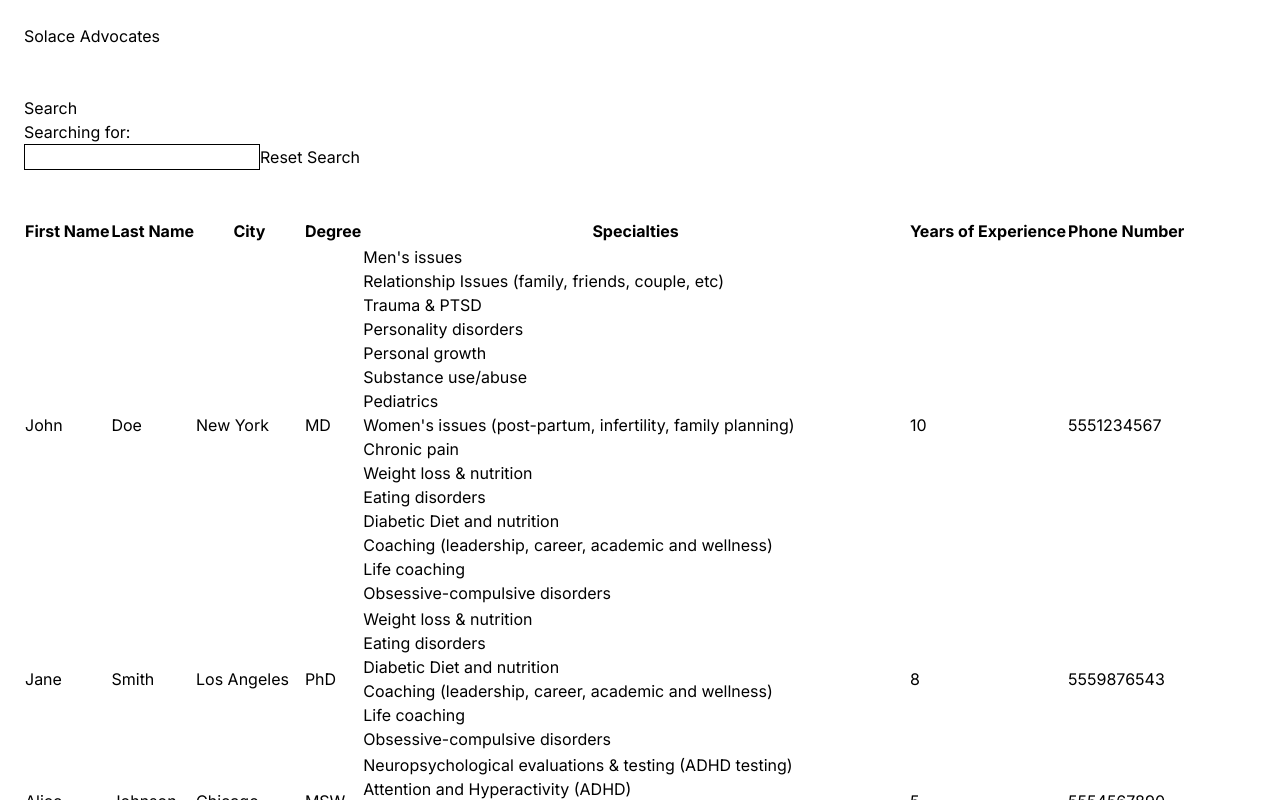
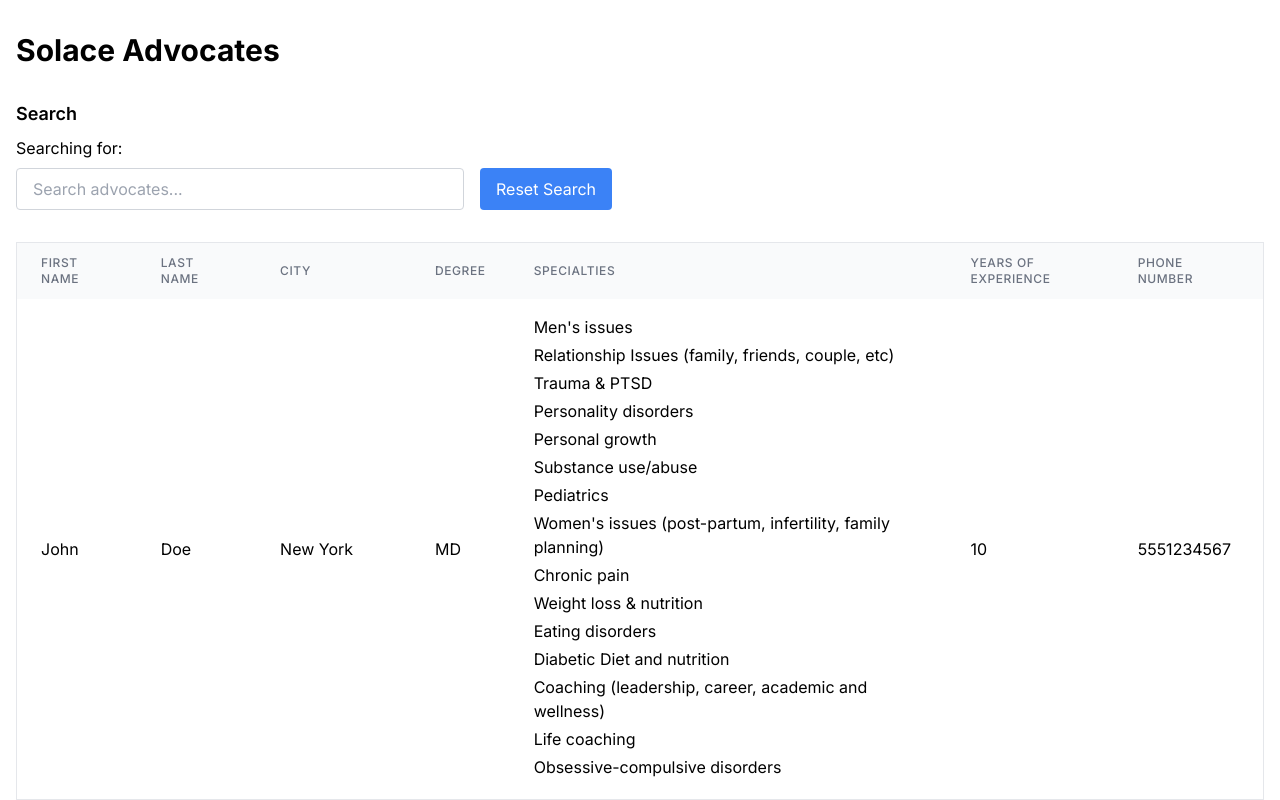
Before and after one commit to tharper/solace-assignment, a Next.js app: page / in a window 1280 px wide. Shown: the top 800 px of the page. Built offline with nearby package versions, Linux system fonts and the light colour scheme.

Commit message:
Tailwinds default component styling

```diff
--- a/src/app/page.tsx
+++ b/src/app/page.tsx
@@ -29,7 +29,7 @@ export default function Home() {
         advocate.city.includes(searchTerm) ||
         advocate.degree.includes(searchTerm) ||
         advocate.specialties.includes(searchTerm) ||
-        advocate.yearsOfExperience.includes(searchTerm)
+        (searchTerm && !isNaN(Number(searchTerm)) && advocate.yearsOfExperience === Number(searchTerm))
       );
     });
 
@@ -42,52 +42,63 @@ export default function Home() {
   };
 
   return (
-    <main style={{ margin: "24px" }}>
-      <h1>Solace Advocates</h1>
-      <br />
-      <br />
-      <div>
-        <p>Search</p>
-        <p>
-          Searching for: <span id="search-term"></span>
+    <main className="container mx-auto px-4 py-8">
+      <h1 className="text-3xl font-bold mb-8">Solace Advocates</h1>
+
+      <div className="mb-8">
+        <p className="text-lg font-semibold mb-2">Search</p>
+        <p className="mb-2">
+          Searching for: <span id="search-term" className="font-medium"></span>
         </p>
-        <input style={{ border: "1px solid black" }} onChange={onChange} />
-        <button onClick={onClick}>Reset Search</button>
+        <div className="flex gap-4">
+          <input
+            className="border border-gray-300 rounded px-4 py-2 w-full max-w-md focus:outline-none focus:ring-2 focus:ring-blue-500"
+            onChange={onChange}
+            placeholder="Search advocates..."
+          />
+          <button
+            onClick={onClick}
+            className="bg-blue-500 text-white px-4 py-2 rounded hover:bg-blue-600 transition-colors"
+          >
+            Reset Search
+          </button>
         </div>
-      <br />
-      <br />
-      <table>
-        <thead>
+      </div>
+
+      <div className="overflow-x-auto">
+        <table className="min-w-full bg-white border border-gray-200">
+          <thead className="bg-gray-50">
             <tr>
-            <th>First Name</th>
-            <th>Last Name</th>
-            <th>City</th>
-            <th>Degree</th>
-            <th>Specialties</th>
-            <th>Years of Experience</th>
-            <th>Phone Number</th>
+              <th className="px-6 py-3 text-left text-xs font-medium text-gray-500 uppercase tracking-wider">First Name</th>
+              <th className="px-6 py-3 text-left text-xs font-medium text-gray-500 uppercase tracking-wider">Last Name</th>
+              <th className="px-6 py-3 text-left text-xs font-medium text-gray-500 uppercase tracking-wider">City</th>
+              <th className="px-6 py-3 text-left text-xs font-medium text-gray-500 uppercase tracking-wider">Degree</th>
+              <th className="px-6 py-3 text-left text-xs font-medium text-gray-500 uppercase tracking-wider">Specialties</th>
+              <th className="px-6 py-3 text-left text-xs font-medium text-gray-500 uppercase tracking-wider">Years of Experience</th>
+              <th className="px-6 py-3 text-left text-xs font-medium text-gray-500 uppercase tracking-wider">Phone Number</th>
             </tr>
           </thead>
-        <tbody>
+          <tbody className="divide-y divide-gray-200">
             {filteredAdvocates.map((advocate) => {
               return (
-              <tr>
-                <td>{advocate.firstName}</td>
-                <td>{advocate.lastName}</td>
-                <td>{advocate.city}</td>
-                <td>{advocate.degree}</td>
-                <td>
+                <tr key={`${advocate.firstName}-${advocate.lastName}`} className="hover:bg-gray-50">
+                  <td className="px-6 py-4 whitespace-nowrap">{advocate.firstName}</td>
+                  <td className="px-6 py-4 whitespace-nowrap">{advocate.lastName}</td>
+                  <td className="px-6 py-4 whitespace-nowrap">{advocate.city}</td>
+                  <td className="px-6 py-4 whitespace-nowrap">{advocate.degree}</td>
+                  <td className="px-6 py-4">
                     {advocate.specialties.map((s) => (
-                    <div>{s}</div>
+                      <div key={s} className="mb-1">{s}</div>
                     ))}
                   </td>
-                <td>{advocate.yearsOfExperience}</td>
-                <td>{advocate.phoneNumber}</td>
+                  <td className="px-6 py-4 whitespace-nowrap">{advocate.yearsOfExperience}</td>
+                  <td className="px-6 py-4 whitespace-nowrap">{advocate.phoneNumber}</td>
                 </tr>
               );
             })}
           </tbody>
         </table>
+      </div>
     </main>
   );
 }
```
Lines whose indentation alone changed are shown as unchanged.
